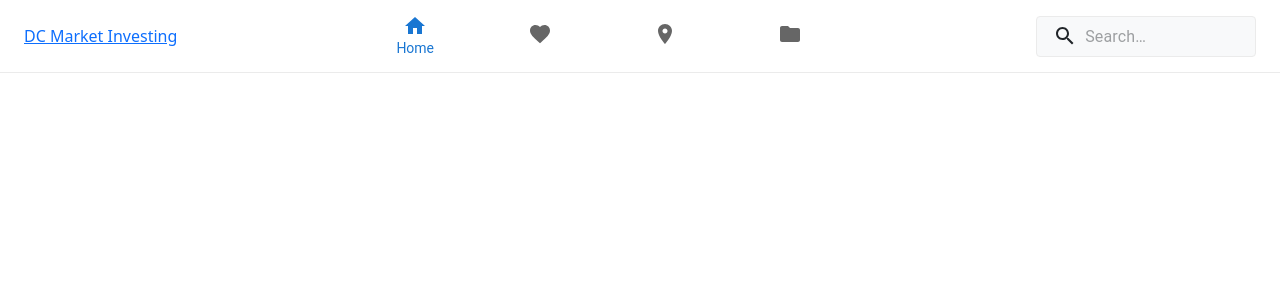
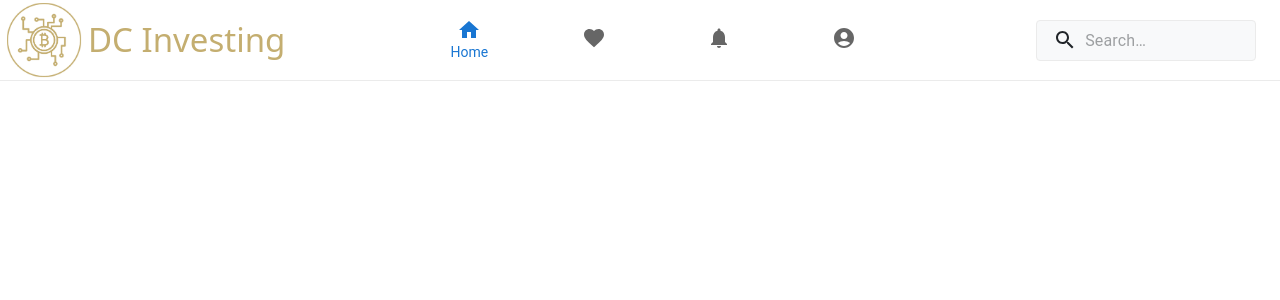
Before and after one commit to chaimzl/brandefender-assignment, a React (Create React App) app: page /favorites in a window 1280 px wide. Shown: the top 300 px of the page. Built offline with nearby package versions, Linux system fonts and the light colour scheme.

Commit message:
new aws url

```diff
--- a/public/index.html
+++ b/public/index.html
@@ -2,7 +2,6 @@
 <html lang="en">
   <head>
     <meta charset="utf-8" />
-    <meta http-equiv="Content-Security-Policy" content="upgrade-insecure-requests">
     <link rel="icon" href="%PUBLIC_URL%/favicon.ico" />
     <meta name="viewport" content="width=device-width, initial-scale=1" />
     <meta name="theme-color" content="#000000" />
--- a/src/components/favorites/Favorites.tsx
+++ b/src/components/favorites/Favorites.tsx
@@ -1,4 +1,5 @@
 import { useSelector } from "react-redux";
+import { Link } from "react-router-dom";
 
 export default()=>
 {
@@ -12,7 +13,9 @@ export default()=>
 
     return (
         <div>
-          {favorites && favorites?.map((d:any) =>d && <li key={d}>{d}</li>)}
+          {favorites && favorites?.map((d:any) =>d && <li key={d}>
+            <Link key={d} to={`/?day=${d}`} >{d}</Link>
+            </li>)}
         </div>
     )
 }
--- a/src/components/header/Header.tsx
+++ b/src/components/header/Header.tsx
@@ -7,7 +7,7 @@ import SearchBox from './searchBox/SearchBox';
 
 export default () => {
 
-    return <header className="bras-header d-flex justify-content-between align-items-center px-4 py-2">
+    return <header className="bras-header d-flex justify-content-between align-items-center ps-1 pe-4 ">
         <LogoArea/>
         <NavBar/>
         <SearchBox/>
--- a/src/components/header/logoArea/LogoArea.tsx
+++ b/src/components/header/logoArea/LogoArea.tsx
@@ -1,9 +1,11 @@
 import { Link } from "react-router-dom"
+import './logoArea.scss'
 
 export default ()=>{
     return(
-        <Link to="/signup" title="Wine Online">
-            <span>DC Market Investing</span>
+        <Link to="/" className="d-flex bras-logo" title="DC Investing">
+            <img height={80} src="/assets/logo.png"></img>
+            <span className=" ms-1 align-self-center ">DC Investing</span>
         </Link>
     )
 
--- /dev/null
+++ b/src/components/header/logoArea/logoArea.scss
@@ -0,0 +1,6 @@
+.bras-logo{
+    color: #c4ae70;
+    font-size: 33px;
+    font-weight: 100;
+    text-decoration: auto !important;
+}
--- a/src/components/header/navBar/NavBar.tsx
+++ b/src/components/header/navBar/NavBar.tsx
@@ -1,21 +1,28 @@
 import { BottomNavigation, BottomNavigationAction } from '@mui/material';
 import { useState } from 'react';
-import FolderIcon from '@mui/icons-material/Folder';
+import AccountCircle from '@mui/icons-material/AccountCircle';
 import HomeIcon from '@mui/icons-material/Home';
 import FavoriteIcon from '@mui/icons-material/Favorite';
-import LocationOnIcon from '@mui/icons-material/LocationOn';
-import { Link, useHistory } from 'react-router-dom';
+import Notifications from '@mui/icons-material/Notifications';
+import { useHistory } from 'react-router-dom';
+import Badge from '@mui/material/Badge';
+import { useSelector } from 'react-redux';
 
 
 export default () => {
 
     const history = useHistory();
     const [value, setValue] = useState('/');
+    // const [favoritesCount, setFavoritesCount] = useState(null);
+
+    const favorites = useSelector((state: any) =>
+    {
+        return state.favorites.data
+    });
 
     const handleChange = (event: React.SyntheticEvent, newValue: string) => {
         setValue(newValue);
-        if(!newValue.includes('todo'))
-        {
+        if (!newValue.includes('todo')) {
             history.push(newValue);
         }
     };
@@ -23,9 +30,9 @@ export default () => {
     return (
         <BottomNavigation sx={{ width: 500 }} value={value} onChange={handleChange}>
             <BottomNavigationAction label="Home" value="/" icon={<HomeIcon />} />
-            <BottomNavigationAction label="Favorites" value="favorites" icon={<FavoriteIcon />} />
-            <BottomNavigationAction label="todo1" value="todo1" icon={<LocationOnIcon />} />
-            <BottomNavigationAction label="todo2" value="todo2" icon={<FolderIcon />} />
+            <BottomNavigationAction label="Favorites" value="favorites" icon={<Badge color="primary" badgeContent={favorites.length}><FavoriteIcon /></Badge>} />
+            <BottomNavigationAction label="todo1" value="todo1" icon={<Notifications />} />
+            <BottomNavigationAction label="todo2" value="todo2" icon={<AccountCircle />} />
         </BottomNavigation>
     )
 }
--- a/src/components/home/Home.tsx
+++ b/src/components/home/Home.tsx
@@ -12,6 +12,8 @@ import Favorite from '@mui/icons-material/Favorite';
 import { favoritesSlice } from '../../slices/favorites.slice';
 import { useDispatch, useSelector } from 'react-redux';
 import { Skeleton } from 'primereact/skeleton';
+import { useParams } from "react-router-dom";
+import './home.scss';
 
 
 export default () => {
@@ -23,6 +25,8 @@ export default () => {
         return state.favorites.data
     });
 
+
+
     const handleChange = (newValue: Date | null) => {
         if (newValue) {
             setSelectedDay(newValue);
@@ -30,8 +34,18 @@ export default () => {
     };
 
     useEffect(() => {
+        let search = window.location.search;
+        let params = new URLSearchParams(search);
+        let dayParam = params.get('day');
+        if(dayParam){
+            let day=new Date(dayParam);
+            setSelectedDay(day);
+        }
+    }, [])
+
+    useEffect(() => {
         setfetchedRates([]);
-        homeService.getDaelyRates(selectedDay).then(data => setfetchedRates(data.rates.filter(x=> x.currency=='ILS')));
+        homeService.getDaelyRates(selectedDay).then(data => setfetchedRates(data.rates.filter(x => x.currency == 'ILS')));
         setIsFavorit(favorites?.indexOf(selectedDay.toDateString()) > -1)
     }, [selectedDay])
 
@@ -59,7 +73,7 @@ export default () => {
                             inputFormat="MM/dd/yyyy"
                             value={selectedDay}
                             onChange={handleChange}
-                            renderInput={(params) => <TextField {...params} />}
+                            renderInput={(params) => <TextField size="small" {...params} />}
                         />
                     </LocalizationProvider>
 
@@ -71,9 +85,9 @@ export default () => {
             </div>
             <div className='row pt-3'>
                 <div className='col-12'>
-
-                    {fetchedRates.length && <MarketChart rates={fetchedRates} />}
-                    <Skeleton width="100%" height="150px"></Skeleton>
+                    <div className='w-100 p-2 rounded gray-bg mb-2'>fwefwf</div>
+                    {fetchedRates.length > 0 && <MarketChart rates={fetchedRates} />}
+                    <Skeleton width="100%" height="150"></Skeleton>
                 </div>
             </div>
 
--- a/src/components/home/home.scss
+++ b/src/components/home/home.scss
@@ -1,3 +1,6 @@
-.MuiOutlinedInput-root{
-    height: 40px !important;
+
+@import './../../scss/variables.scss';
+
+.gray-bg{
+background: $gray-bg;
 }
--- a/src/components/home/homeService.ts
+++ b/src/components/home/homeService.ts
@@ -4,7 +4,7 @@ export default {
 
   getDaelyRates: (day:Date): Promise<{ rates: DcRate[] }> => {
     let dayParam= day.toISOString().split('T')[0];
-    return fetch(`http://brandefenderassignmentapi.us-east-1.elasticbeanstalk.com/api/getDayRates/${dayParam}`)
+    return fetch(`https://d2fek1abn7z86u.cloudfront.net/api/getDayRates/${dayParam}`)
       .then(response => {
         if (!response.ok) {
           throw new Error(response.statusText)
--- a/src/components/marketChart/MarketChart.tsx
+++ b/src/components/marketChart/MarketChart.tsx
@@ -19,13 +19,7 @@ const LineChartDemo = (props: { rates: DcRate[] }) => {
             }
         ]
     }
-
-    useEffect(() => {
-        data.labels= props?.rates.map(x => x.state);
-        data.datasets[0].data=props.rates.map(x => x.value);
-        setLineStylesData(data);
-    }, [props.rates]);
-    const [lineStylesData,setLineStylesData] = useState(data);
+    const [lineStylesData] = useState(data);
 
     const getLightTheme = () => {
         let basicOptions = {
```
Also changed, not shown: public/assets/logo.png (added), public/logo.svg (deleted).
